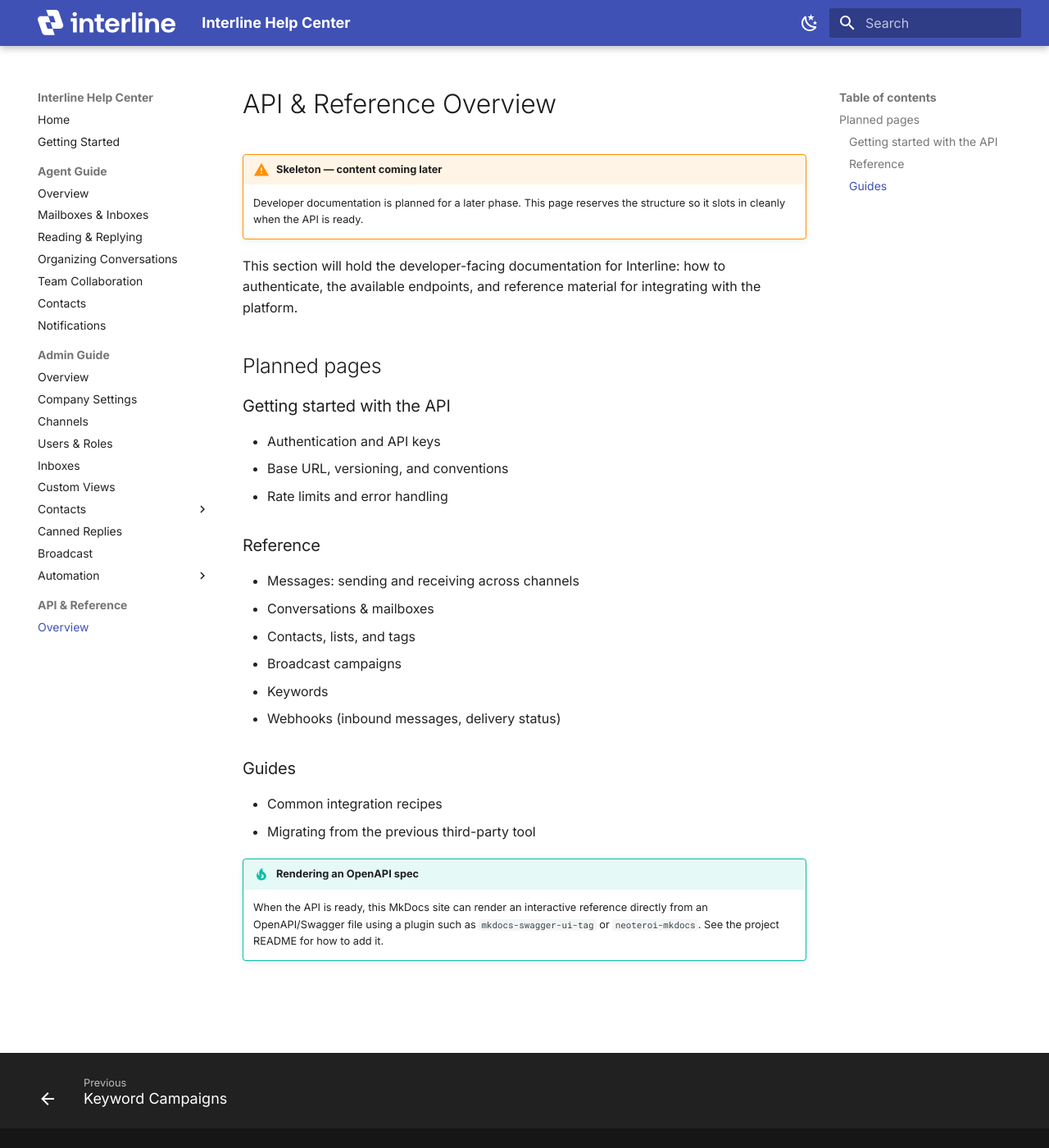
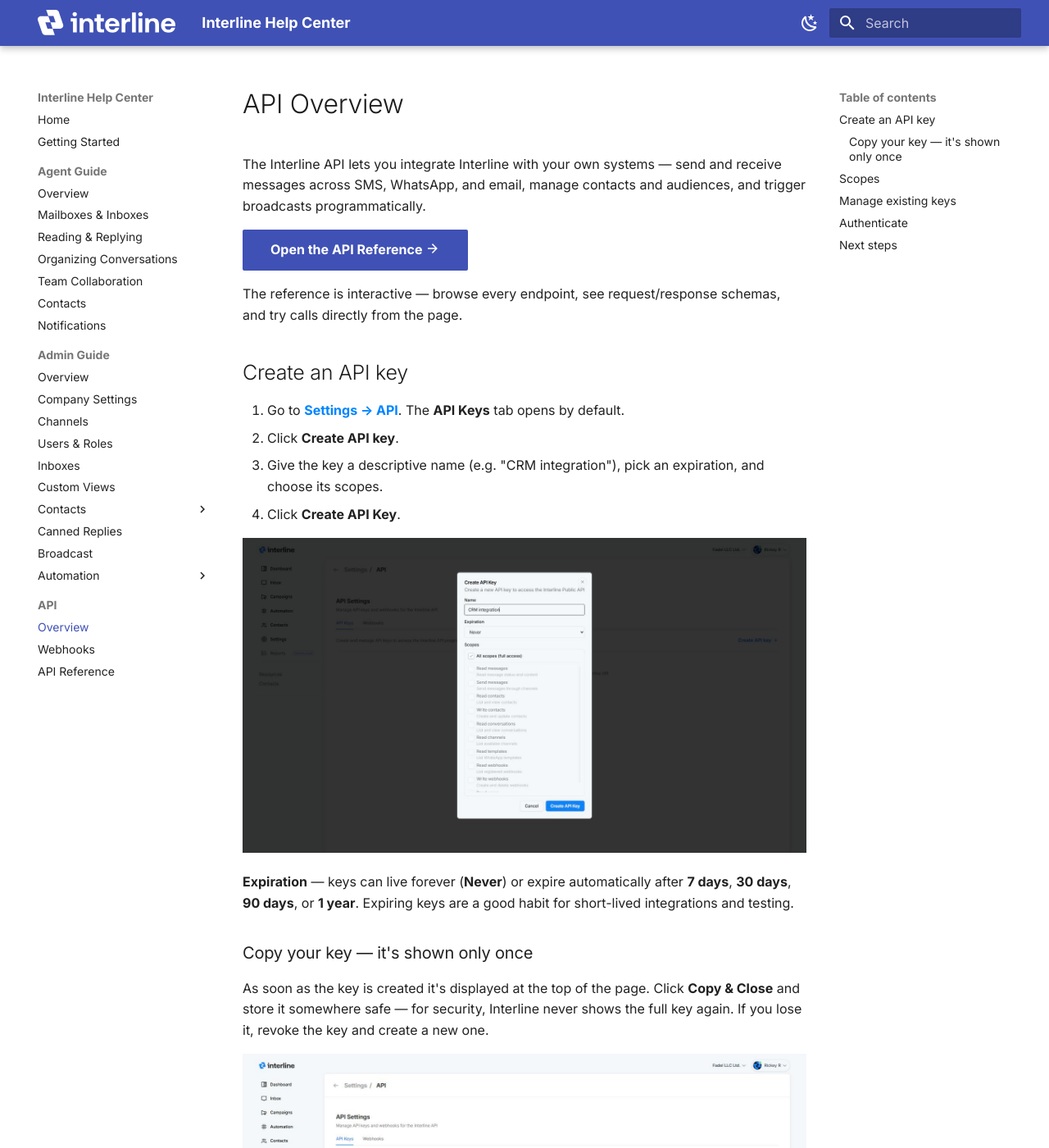
Before and after one commit to Interline-chat/interline-docs, an MkDocs documentation site: the page built from docs/api/index.md, in a window 1280 px wide and 1400 px high. Shown: the whole window at 82% size. Built offline with MkDocs 1.6.1 and Material for MkDocs 9.7.7, drawn with Linux system fonts in a browser that asks for light colours; some of the changed text lies outside the part shown.

Commit message:
API docs: overview with key creation, scopes, and webhooks guides + interactive API reference

````diff
--- a/docs/api/index.md
+++ b/docs/api/index.md
@@ -1,32 +1,69 @@
 ---
-description: Interline API and developer reference (coming soon) — authentication, endpoints, webhooks, and integration guides.
+description: Interline API overview — create an API key, choose scopes, authenticate, and explore the interactive API reference.
 ---
 
-# API & Reference Overview
+# API Overview
 
-!!! warning "Skeleton — content coming later"
-    Developer documentation is planned for a later phase. This page reserves the structure so it slots in cleanly when the API is ready.
+The Interline API lets you integrate Interline with your own systems — send and receive messages across SMS, WhatsApp, and email, manage contacts and audiences, and trigger broadcasts programmatically.
 
-This section will hold the developer-facing documentation for Interline: how to authenticate, the available endpoints, and reference material for integrating with the platform.
+[Open the API Reference :material-arrow-right:](reference.md){ .md-button .md-button--primary }
 
-## Planned pages
+The reference is interactive — browse every endpoint, see request/response schemas, and try calls directly from the page.
 
-### Getting started with the API
-- Authentication and API keys
-- Base URL, versioning, and conventions
-- Rate limits and error handling
+## Create an API key
 
-### Reference
-- Messages: sending and receiving across channels
-- Conversations & mailboxes
-- Contacts, lists, and tags
-- Broadcast campaigns
-- Keywords
-- Webhooks (inbound messages, delivery status)
+1. Go to [**Settings → API**](https://app-ui.interline.chat/settings/api). The **API Keys** tab opens by default.
+2. Click **Create API key**.
+3. Give the key a descriptive name (e.g. "CRM integration"), pick an expiration, and choose its scopes.
+4. Click **Create API Key**.
 
-### Guides
-- Common integration recipes
-- Migrating from the previous third-party tool
+![Create API key dialog with name, expiration, and scopes](../assets/media/api-create-key.png){ width="760" }
 
-!!! tip "Rendering an OpenAPI spec"
-    When the API is ready, this MkDocs site can render an interactive reference directly from an OpenAPI/Swagger file using a plugin such as `mkdocs-swagger-ui-tag` or `neoteroi-mkdocs`. See the project README for how to add it.
+**Expiration** — keys can live forever (**Never**) or expire automatically after **7 days**, **30 days**, **90 days**, or **1 year**. Expiring keys are a good habit for short-lived integrations and testing.
+
+### Copy your key — it's shown only once
+
+As soon as the key is created it's displayed at the top of the page. Click **Copy & Close** and store it somewhere safe — for security, Interline never shows the full key again. If you lose it, revoke the key and create a new one.
+
+![API key created — copy it now, it won't be shown again](../assets/media/api-key-created.png){ width="760" }
+
+!!! warning "Keep your key secret"
+    Anyone with your API key can act on your account within the key's scopes. Never commit it to source control or expose it in client-side code. If a key leaks, revoke it from [Settings → API](https://app-ui.interline.chat/settings/api) and create a new one.
+
+## Scopes
+
+Scopes control what a key is allowed to do. **All scopes (full access)** is selected by default — untick it to grant only what your integration needs (recommended).
+
+| Scope | Allows |
+| --- | --- |
+| **Read messages** | Read message status and content |
+| **Send messages** | Send messages through channels |
+| **Read contacts** | List and view contacts |
+| **Write contacts** | Create and update contacts |
+| **Read conversations** | List and view conversations |
+| **Read channels** | List available channels |
+| **Read templates** | List WhatsApp templates |
+| **Read webhooks** | List registered webhooks |
+| **Write webhooks** | Create and delete webhooks |
+| **Read users** | List and view organization members |
+
+## Manage existing keys
+
+The API Keys tab lists every key with its scopes, status, last-used time, and creation date. Use the **⋮** menu on a key to revoke it.
+
+![API keys list showing scopes, status, and last used](../assets/media/api-keys-list.png){ width="760" }
+
+## Authenticate
+
+Pass your API key in the `Authorization` header on every request:
+
+```
+Authorization: Bearer YOUR_API_KEY
+```
+
+Base URL, endpoints, parameters, and error formats are all documented in the [API Reference](reference.md).
+
+## Next steps
+
+- [Set up webhooks](webhooks.md) to receive real-time event notifications.
+- Browse the [API Reference](reference.md) for every endpoint and schema.
--- /dev/null
+++ b/docs/javascripts/scalar.js
@@ -0,0 +1,36 @@
+/* Mounts the Scalar API reference on pages containing #scalar-api-reference.
+ * Uses Material's document$ observable so it also works with
+ * navigation.instant (SPA-style page loads), where plain inline
+ * <script> tags in page content are NOT re-executed. */
+(function () {
+  var SCALAR_CDN = "https://cdn.jsdelivr.net/npm/@scalar/api-reference";
+
+  function mount() {
+    var el = document.getElementById("scalar-api-reference");
+    if (!el || el.dataset.mounted) return;
+    el.dataset.mounted = "true";
+
+    var init = function () {
+      window.Scalar.createApiReference(el, {
+        url: el.dataset.specUrl,
+        hideDarkModeToggle: true, // follow the MkDocs theme toggle instead
+      });
+    };
+
+    if (window.Scalar) {
+      init();
+    } else {
+      var s = document.createElement("script");
+      s.src = SCALAR_CDN;
+      s.onload = init;
+      document.body.appendChild(s);
+    }
+  }
+
+  if (window.document$) {
+    // Material for MkDocs: fires on initial load AND every instant navigation
+    window.document$.subscribe(mount);
+  } else {
+    document.addEventListener("DOMContentLoaded", mount);
+  }
+})();
--- a/mkdocs.yml
+++ b/mkdocs.yml
@@ -78,14 +78,24 @@
           - Auto-Assign: admin/auto-assign.md
           - Auto-Responders: admin/auto-responders.md
           - Keyword Campaigns: keywords/index.md
-  - API & Reference:
+  - API:
       - Overview: api/index.md
+      - Webhooks: api/webhooks.md
+      - API Reference: api/reference.md
 
 # ---------------------------------------------------------------------------
 # Custom brand styling
 # ---------------------------------------------------------------------------
 extra_css:
   - stylesheets/extra.css
+
+# ---------------------------------------------------------------------------
+# Custom JavaScript
+# ---------------------------------------------------------------------------
+# scalar.js mounts the interactive API reference (Scalar) on api/reference/.
+# It subscribes to Material's document$ so it survives navigation.instant.
+extra_javascript:
+  - javascripts/scalar.js
 
 # ---------------------------------------------------------------------------
 # Plugins
````
Also changed, not shown: docs/api/openapi.yaml (added, +10 -0 lines), docs/api/reference.md (added, +19 -0 lines), docs/api/webhooks.md (added, +46 -0 lines), docs/assets/media/api-create-key.png (added), docs/assets/media/api-create-webhook.png (added), docs/assets/media/api-key-created.png (added), docs/assets/media/api-keys-list.png (added), docs/assets/media/api-webhooks-list.png (added).
